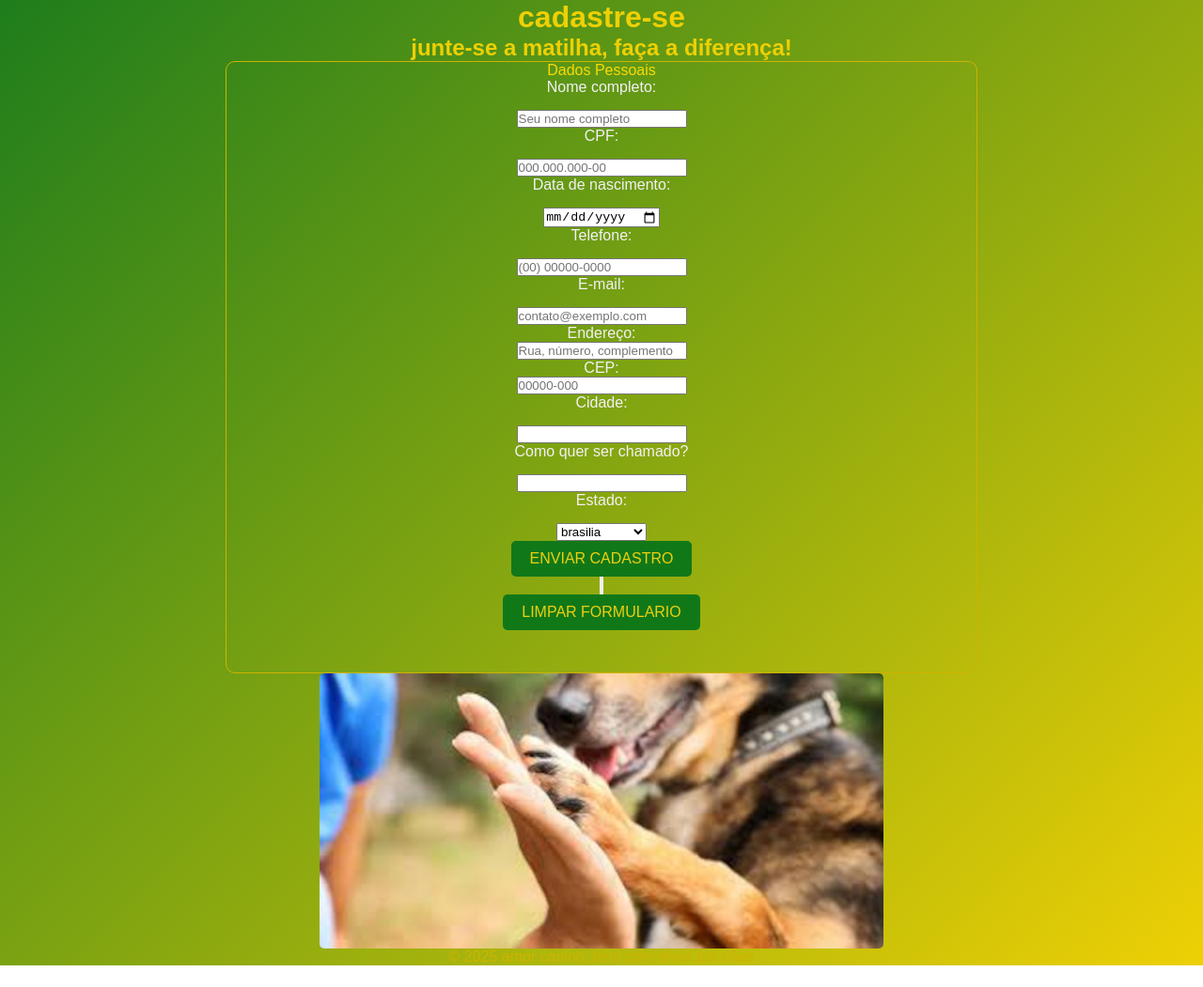
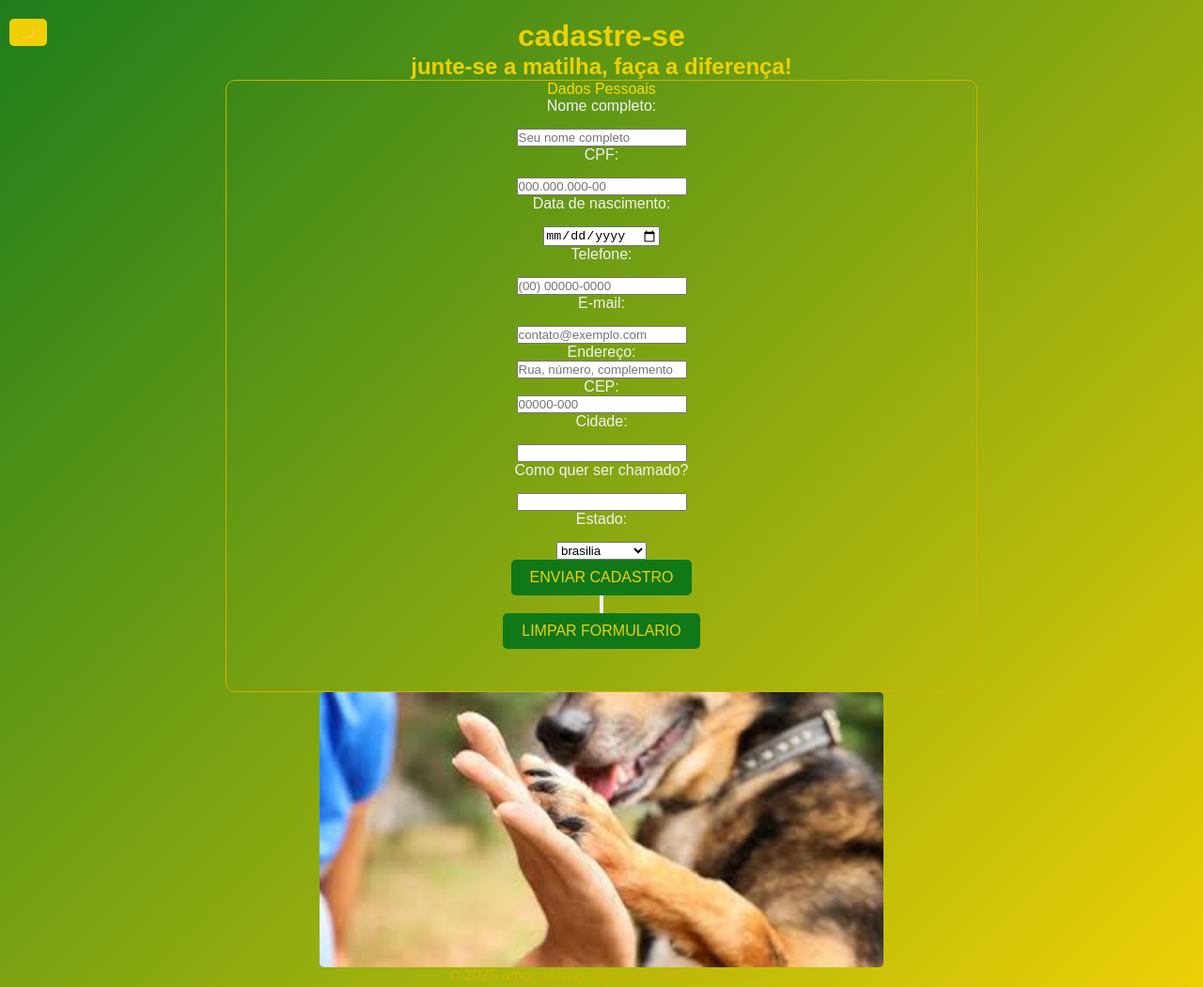
Before and after one commit to xavierthiagosantos-max/ONG-amor-canino, a plain HTML site: page cadastro.html in a window 1280 px wide. Shown: the top 1051 px of the page at 94% size. Before the commit the page ends 1028 px from the top, so only its background shows below. Drawn offline with Linux system fonts and the light colour scheme.

```diff
--- a/cadastro.html
+++ b/cadastro.html
@@ -8,6 +8,7 @@
     <link rel="stylesheet" href="style.css">
 </head>
 <body class="cadastro-a">
+    <button id="mode-toggle">alterar modo</button>
     <h1 class="gold">cadastre-se</h1>
     <h2 class="gold">junte-se a matilha, faça a diferença!</h2>
         <form id="form-cadastro"  method="post">
@@ -58,7 +59,7 @@
             </fieldset>
         </form>
         <footer>
-            <img src="assets/imagem/images.voluntario.jpg" alt="imagem/jpg" class="image-cadastro
+            <img src="assets/imagem/images.voluntario.jpg" alt="imagem cachorro" class="image-cadastro
             ">
             <p>
                 &copy; 2025 amor canino. feito com amor por cães
--- a/script.js
+++ b/script.js
@@ -73,3 +73,36 @@
         const menu = document.querySelector('.mobile-menu');
         menu.classList.toggle('active');
     }
+ const modeToggle = document.getElementById('mode-toggle');
+const body = document.body;
+const DARK_MODE_CLASS = 'dark-mode';
+
+
+function toggleMode() {
+
+    body.classList.toggle(DARK_MODE_CLASS);
+
+
+    if (body.classList.contains(DARK_MODE_CLASS)) {
+
+        localStorage.setItem('mode', 'dark');
+        modeToggle.textContent = '☀️';
+    } else {
+
+        localStorage.setItem('mode', 'light');
+        modeToggle.textContent =  '🌙';
+    }
+}
+
+
+modeToggle.addEventListener('click', toggleMode);
+const savedMode = localStorage.getItem('mode');
+
+if (savedMode === 'dark') {
+
+    body.classList.add(DARK_MODE_CLASS);
+    modeToggle.textContent = '☀️';
+} else {
+
+    modeToggle.textContent = '🌙';
+}
--- a/style.css
+++ b/style.css
@@ -7,6 +7,39 @@
      padding: var(--spacing-lg);
      box-sizing: border-box;
      text-decoration: none;
+
+}
+
+body {
+    transition: background-color 0.5s, color 0.5s;
+    font-family: Arial, sans-serif;
+    padding: 20px;
+    margin: 0;
+}
+
+body {
+
+    background-color: #f4f4f4;
+    color: #333;
+}
+
+body.dark-mode {
+
+    background-color: #1a1a1a;
+    color: #e0e0e0;
+
+}
+
+#mode-toggle {
+    padding: 5px 10px;
+    cursor: pointer;
+    border: none;
+    border-radius: 5px;
+    background-color: #eed005;
+    color: white;
+    position: absolute;
+    top: 10 px;
+    left: 10px ;
 
 }
 
@@ -259,7 +292,6 @@
   cursor: pointer;
   border-radius: 2px;
   width: 30px;
-
 }
 
 nav.menu-icon{
```
Also changed, not shown: index.html (+2 -1 lines), projeto.html (+3 -2 lines).
